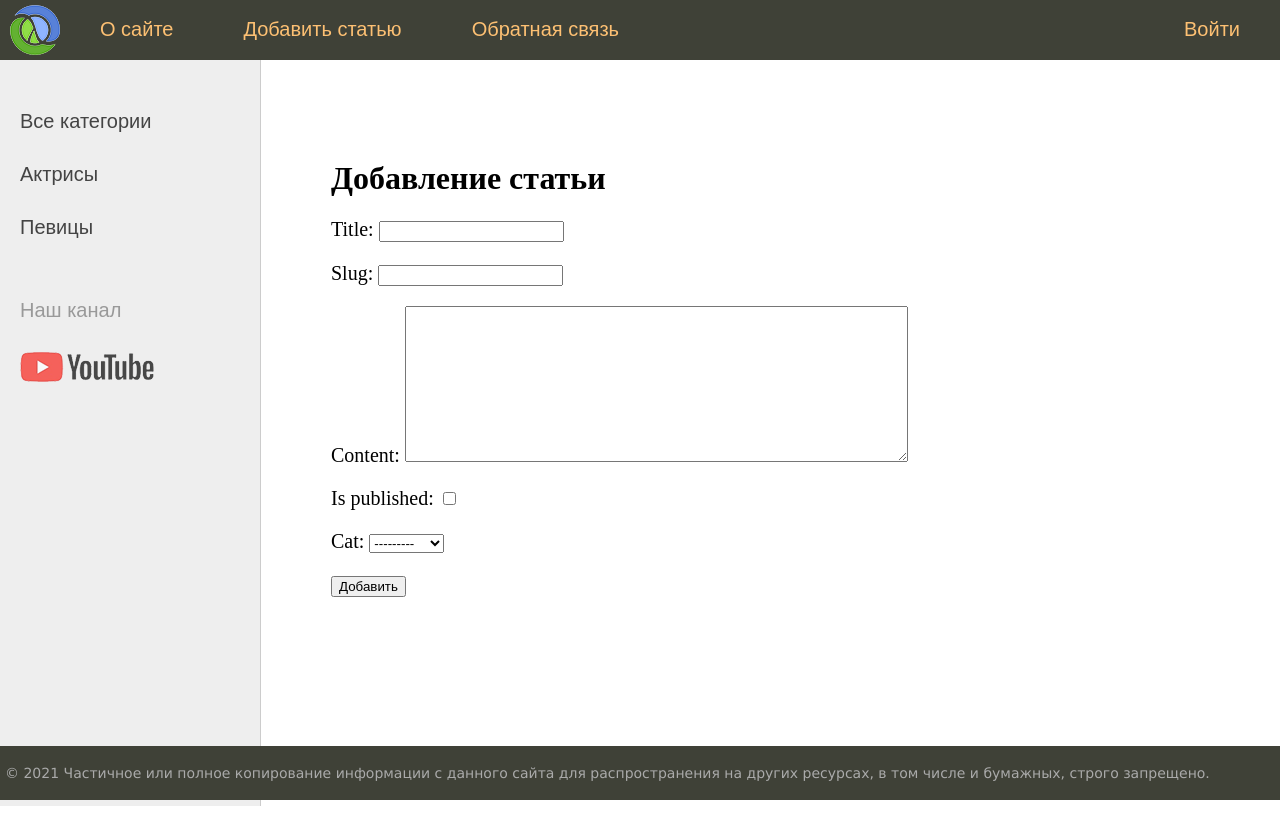
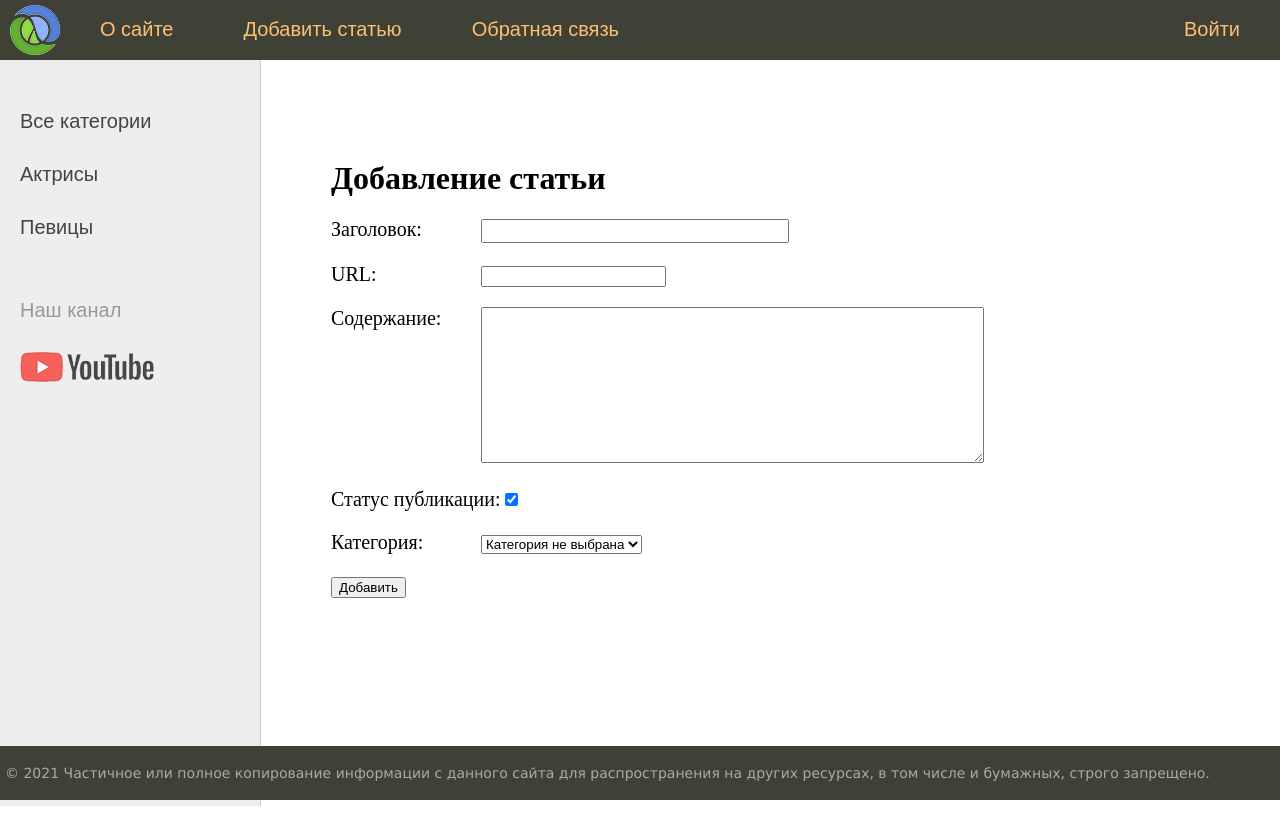
Before and after one commit to GerasiMandMumu/Django_project, a Django app: page /addpage/ in a window 1280 px wide. Run offline with Django 4.2, Linux system fonts and the light colour scheme; data comes from the database, SQL or seed files in the repository.

Commit message:
Работа с формами, не связанными с моделями

```diff
--- a/app1/forms.py
+++ b/app1/forms.py
@@ -2,8 +2,8 @@
 from .models import *
 
 class AddPostForm(forms.Form):
-    title = forms.CharField(max_length=255)
-    slug = forms.SlugField(max_length=255)
-    content = forms.CharField(widget=forms.Textarea(attrs={'cols':60, 'rows':10}))
-    is_published = forms.BooleanField()
-    cat = forms.ModelChoiceField(queryset=Category.objects.all())
+    title = forms.CharField(max_length=255, label='Заголовок', widget=forms.TextInput(attrs={'class': 'form-input'}))
+    slug = forms.SlugField(max_length=255, label='URL')
+    content = forms.CharField(widget=forms.Textarea(attrs={'cols': 60, 'rows': 10}), label='Содержание')
+    is_published = forms.BooleanField(label='Статус публикации', required=False, initial=True)
+    cat = forms.ModelChoiceField(queryset=Category.objects.all(), label='Категория', empty_label='Категория не выбрана')
--- a/app1/templates/app1/addpage.html
+++ b/app1/templates/app1/addpage.html
@@ -4,7 +4,13 @@
     <h1>{{ title }}</h1>
     <form action="{% url 'add_page' %}" method="post">
         {% csrf_token %}
-        {{ form.as_p  }}
+
+        <div class="form-error">{{ form.non_field_errors }}</div>
+        {% for f in form %}
+            <p><label class="form-label" for="{{ f.id_for_label }}">{{f.label }}:</label>{{ f }}</p>
+            <div class="form-error">{{ f.errors }}</div>
+        {% endfor %}
+
         <button type="submit">Добавить</button>
     </form>
 {%  endblock content %}
--- a/app1/views.py
+++ b/app1/views.py
@@ -27,7 +27,17 @@
 
 
 def addpage(request):
-    form = AddPostForm()
+    if request.method == 'POST':
+        form = AddPostForm(request.POST)
+        if form.is_valid():
+            #print(form.cleaned_data)
+            try:
+                Women.objects.create(**form.cleaned_data)
+                return redirect('home')
+            except:
+                form.add_error(None, 'Ошибка добавления поста')
+    else:
+        form = AddPostForm()
     return render(request, 'app1/addpage.html', {"form": form, 'menu': menu, 'title': 'Добавление статьи'})
 
 
```
